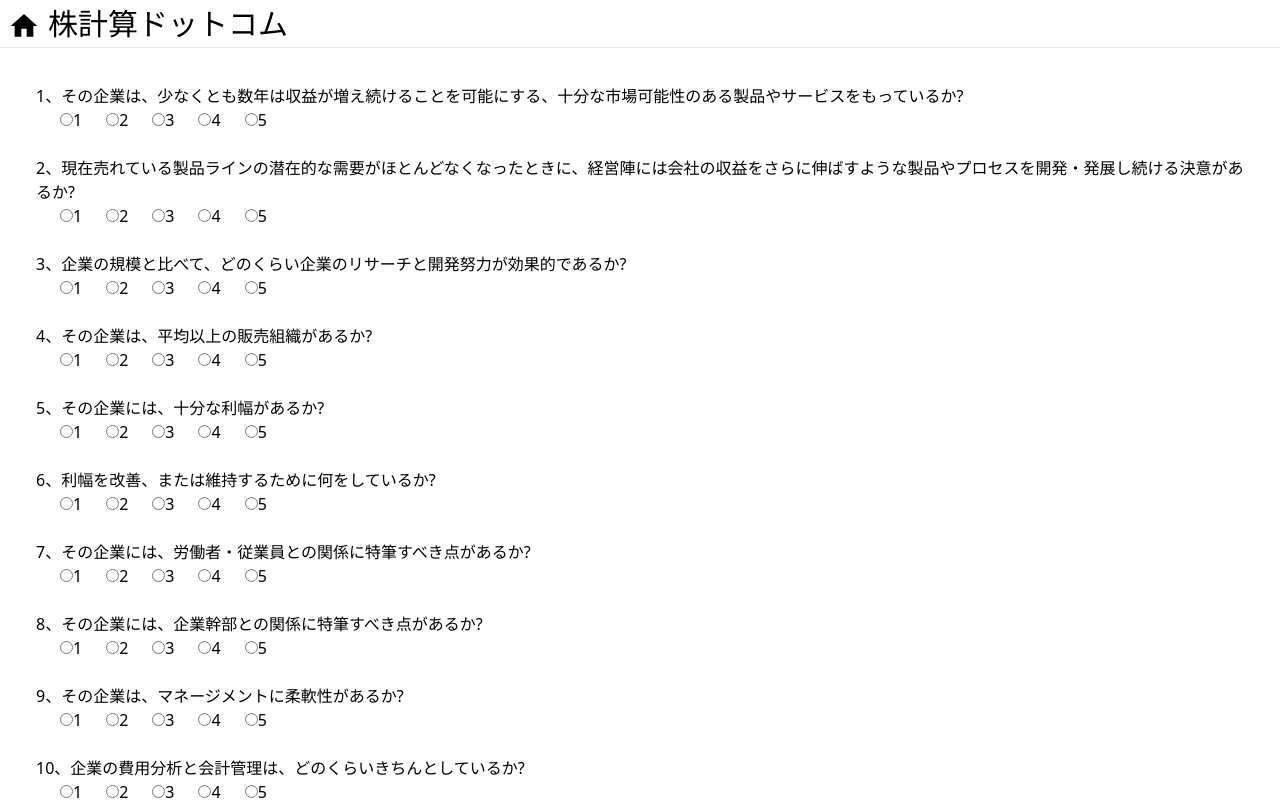
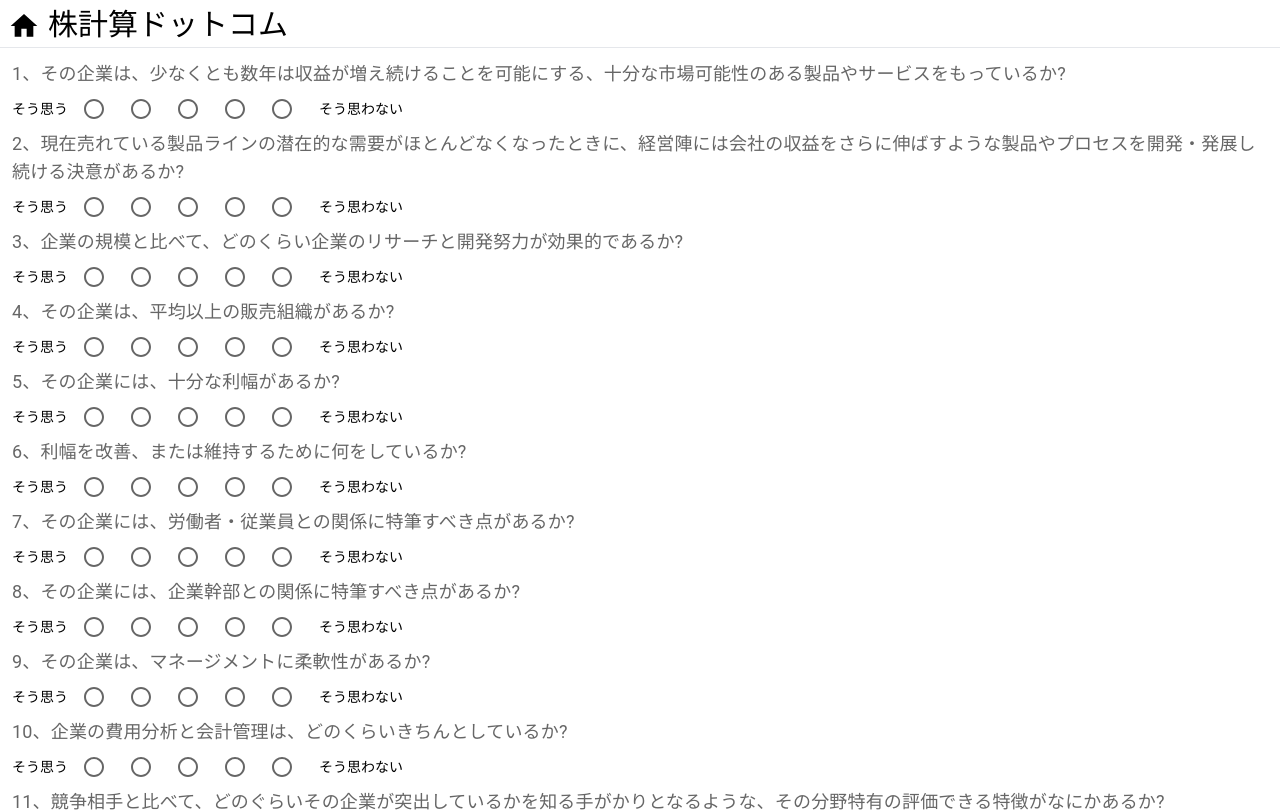
Before and after one commit to knarimatsu/kabukeisan_fe, a Next.js app: page /check-stock in a window 1280 px wide. Shown: the top 812 px of the page. Built offline with nearby package versions, Linux system fonts and the light colour scheme; no server answers.

Commit message:
fix: radio button design

```diff
--- a/src/components/RadioButton.tsx
+++ b/src/components/RadioButton.tsx
@@ -1,6 +1,13 @@
-import React from "react";
+import React, { useState } from "react";
 import { FieldValues, UseFormRegister } from "react-hook-form";
 import { RadioButtonContent } from "../types/CheckStockContentType";
+import {
+    FormControl,
+    FormControlLabel,
+    FormLabel,
+    Radio,
+    RadioGroup,
+} from "@mui/material";
 
 const RadioButton = ({
     RadioButtonContent,
@@ -9,56 +16,61 @@ const RadioButton = ({
     RadioButtonContent: RadioButtonContent;
     register: UseFormRegister<FieldValues>;
 }) => {
+    const [selectedValue, setSelectedValue] = useState(
+        RadioButtonContent.value1
+    );
+    const handleChange = (e: React.ChangeEvent<HTMLInputElement>) => {
+        setSelectedValue(e.target.value);
+    };
     return (
         <>
-            <label className="block mx-6 mt-6">
-                {RadioButtonContent.label}
-                <div>
-                    <input
-                        className="ml-6"
-                        type="radio"
+            <FormControl>
+                <FormLabel className="text-lg">
+                    {RadioButtonContent.label}
+                </FormLabel>
+                <RadioGroup row name="radio-button-group" className="text-sm">
+                    <div className="my-auto mr-[16px]">そう思う</div>
+                    <FormControlLabel
                         value={RadioButtonContent.value1}
+                        control={<Radio />}
+                        label=""
                         {...register(RadioButtonContent.registerName)}
                     />
-                    {RadioButtonContent.value1}
                     {RadioButtonContent.value2 && (
-                        <input
-                            className="ml-6"
-                            type="radio"
+                        <FormControlLabel
                             value={RadioButtonContent.value2}
+                            control={<Radio />}
+                            label=""
                             {...register(RadioButtonContent.registerName)}
                         />
                     )}
-                    {RadioButtonContent.value2 && RadioButtonContent.value2}
                     {RadioButtonContent.value3 && (
-                        <input
-                            className="ml-6"
-                            type="radio"
+                        <FormControlLabel
                             value={RadioButtonContent.value3}
+                            control={<Radio />}
+                            label=""
                             {...register(RadioButtonContent.registerName)}
                         />
                     )}
-                    {RadioButtonContent.value3}
                     {RadioButtonContent.value4 && (
-                        <input
-                            className="ml-6"
-                            type="radio"
+                        <FormControlLabel
                             value={RadioButtonContent.value4}
+                            control={<Radio />}
+                            label=""
                             {...register(RadioButtonContent.registerName)}
                         />
                     )}
-                    {RadioButtonContent.value4}
                     {RadioButtonContent.value5 && (
-                        <input
-                            className="ml-6"
-                            type="radio"
+                        <FormControlLabel
                             value={RadioButtonContent.value5}
+                            control={<Radio />}
+                            label=""
                             {...register(RadioButtonContent.registerName)}
                         />
                     )}
-                    {RadioButtonContent.value5}
-                </div>
-            </label>
+                    <div className="my-auto mr-[16px]">そう思わない</div>
+                </RadioGroup>
+            </FormControl>
         </>
     );
 };
--- a/src/pages/check-stock/index.tsx
+++ b/src/pages/check-stock/index.tsx
@@ -20,11 +20,12 @@ const CheckStock = () => {
                 onSubmit={handleSubmit(onSubmit)}
             >
                 {CHECKSTOCKCONTENT.map((content, key) => (
-                    <RadioButton
-                        key={key}
-                        RadioButtonContent={content}
-                        register={register}
-                    />
+                    <div key={key}>
+                        <RadioButton
+                            RadioButtonContent={content}
+                            register={register}
+                        />
+                    </div>
                 ))}
                 <input type="submit" />
             </form>
```
